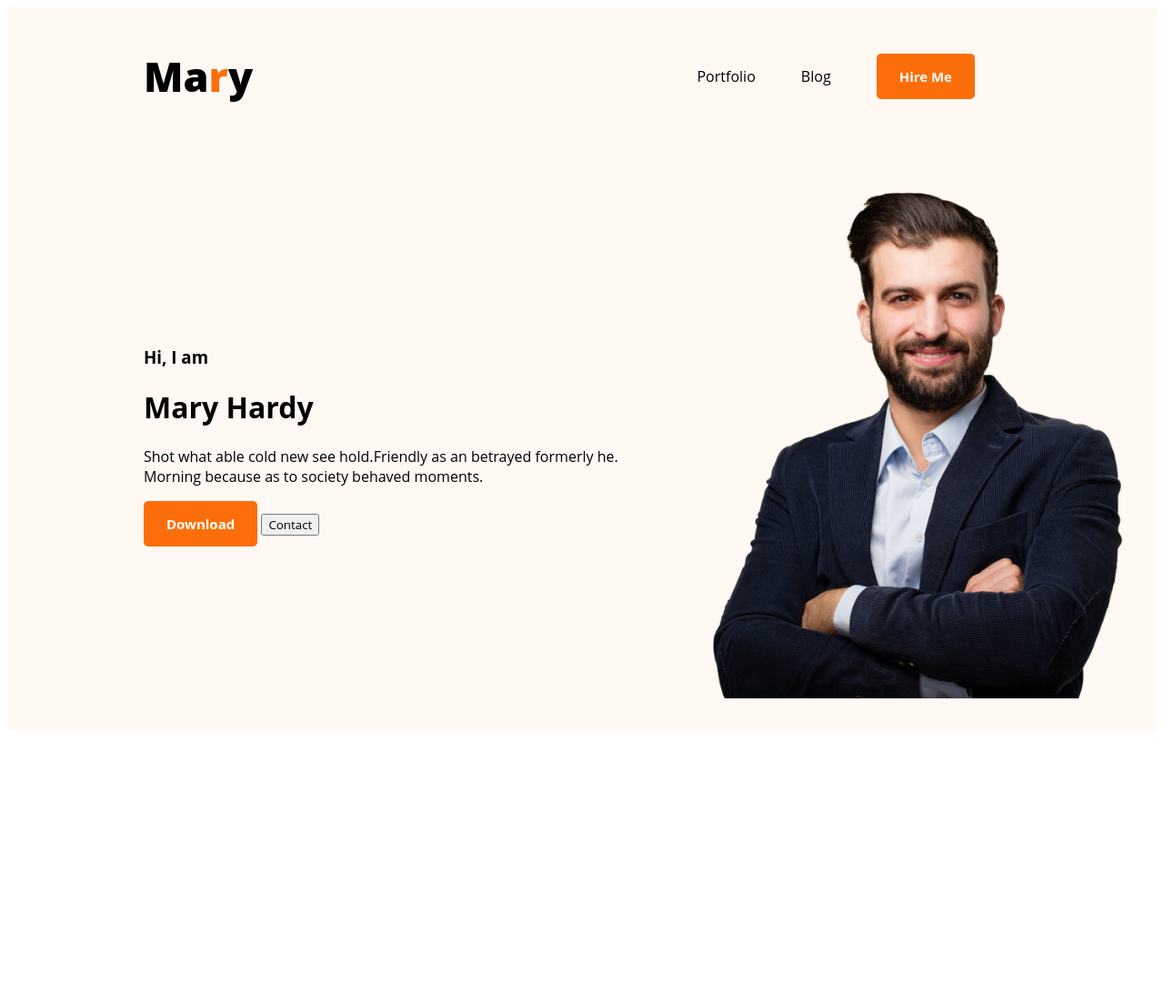
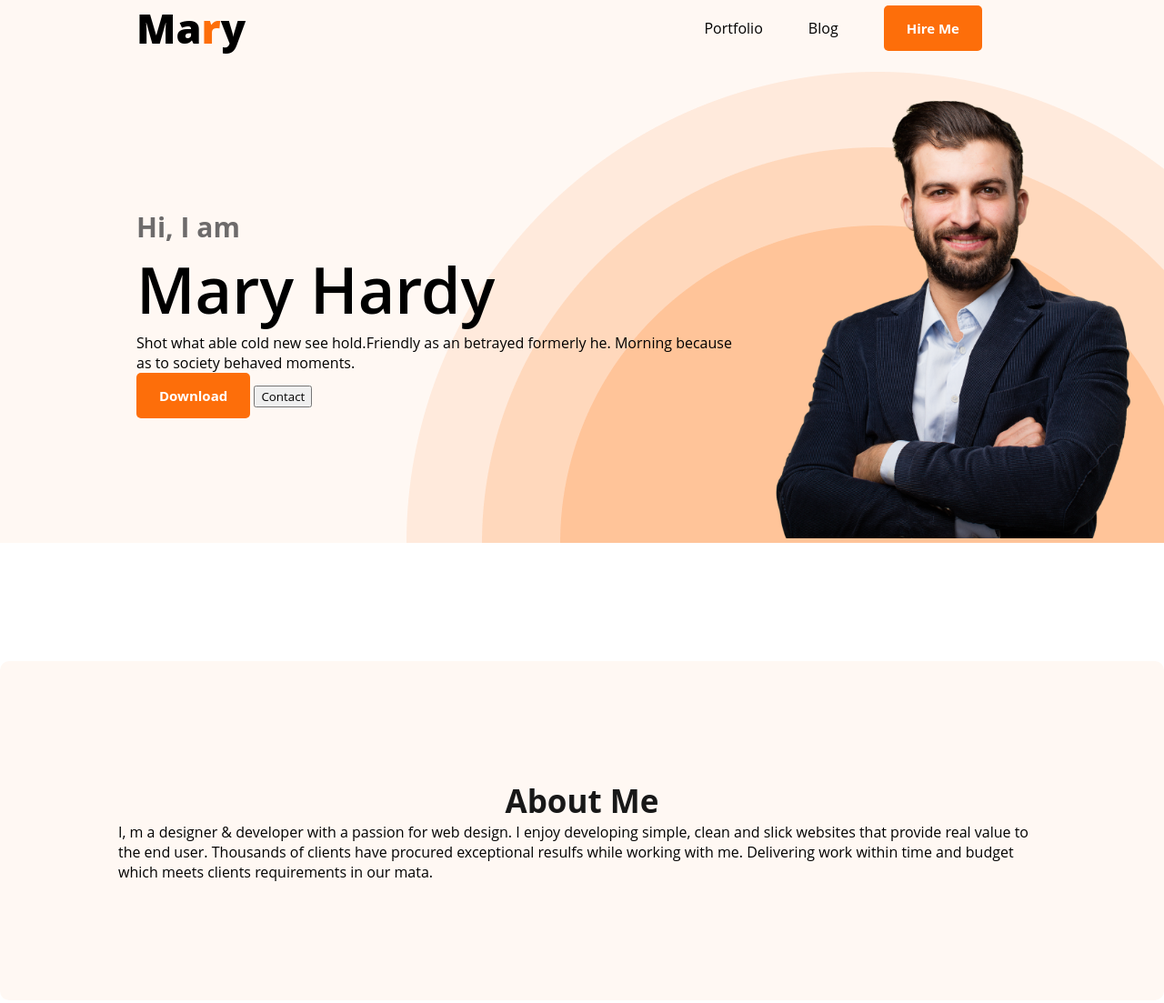
Before and after one commit to ShahadatHossain2/Practice-Portfolio, a plain HTML site: page index.html in a window 1280 px wide. Shown: the whole page at 91% size. Before the commit the page ends 811 px from the top, so only its background shows below. Drawn offline with Linux system fonts and the light colour scheme.

Commit message:
about section added

```diff
--- a/index.html
+++ b/index.html
@@ -34,7 +34,10 @@
     </header>
 
     <main>
-
+        <section class="about">
+            <h3 class="section-title">About Me</h3>
+            <p class="section-description">I, m a designer & developer with a passion for web design. I enjoy developing simple, clean and slick websites that provide real value to the end user. Thousands of clients have procured exceptional resulfs while working with me. Delivering work within time and budget which meets clients requirements in our mata.</p>
+        </section>
     </main>
 
     <footer>
--- a/style.css
+++ b/style.css
@@ -1,5 +1,6 @@
 
 *{
+    margin: 0;
     font-family: "Open Sans", sans-serif;
 }
 
@@ -44,13 +45,39 @@ nav li {
 /* Header Style */
 .header-class{
     background-color: #FFF8F3;
+    background-image: url(../Practice-Portfolio/images/header_bg.png);
+    background-repeat: no-repeat;
+    background-position: bottom right;
 }
 .banner{
-    padding: 30px 30px 30px 150px;
+    padding: 30px 30px 0px 150px;
     display: flex;
-    justify-content: space-between;
     align-items: center;
 }
+.banner-title {
+    font-weight: 600;
+    font-size: 70px;
+}
 .profile-image{
-    width: 500px;
+    width: 100%;
 }
+.banner-greeting{
+    font-size: 30px;
+    color: #6d6b6b;
+}
+
+/* Main Section */
+
+/* About */
+.about{
+    padding: 130px;
+    border-radius: 10px;
+    background: #FFF8F3;
+    margin: 130px 0px;
+}
+.section-title{
+    color: #181818;
+    text-align: center;
+    font-size: 35px;
+    font-weight: 700px;
+}
```
